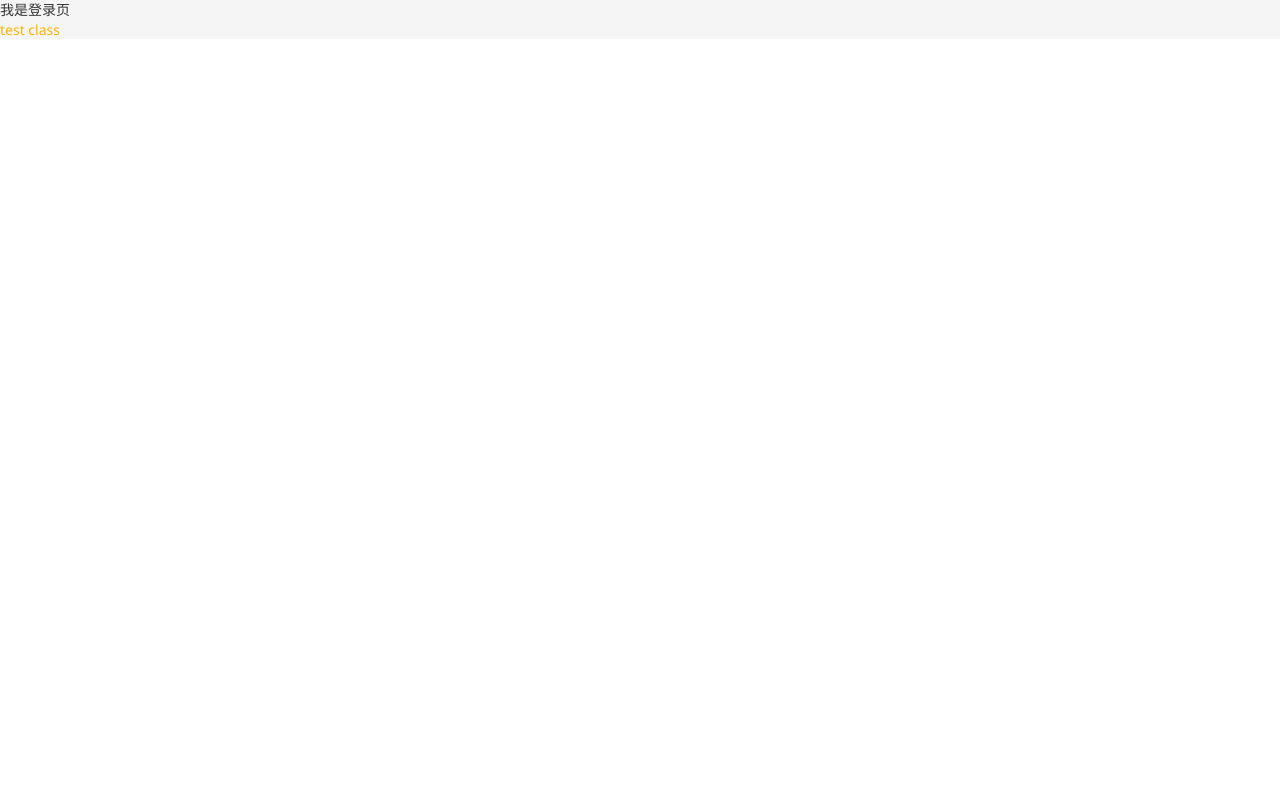
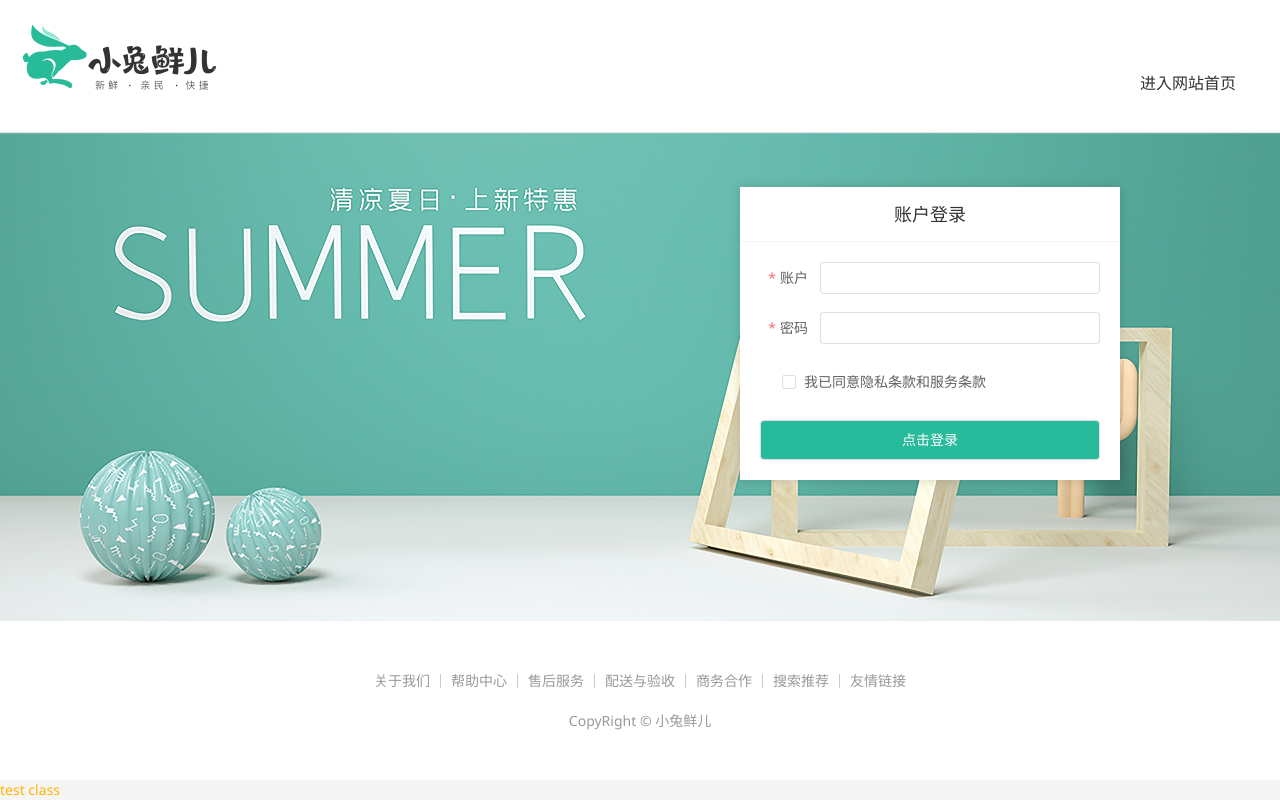
Before and after one commit to xxx349/XTXshopping, a Vue app: page /login in a window 1280 px wide. Built offline with nearby package versions, Linux system fonts and the light colour scheme; a small style sheet from the web is missing.

Commit message:
登陆页面实现

```diff
--- a/package.json
+++ b/package.json
@@ -14,6 +14,7 @@
     "axios": "^1.8.4",
     "element-plus": "^2.9.7",
     "pinia": "^3.0.1",
+    "pinia-plugin-persistedstate": "^4.2.0",
     "vue": "^3.5.13",
     "vue-router": "^4.5.0"
   },
--- /dev/null
+++ b/src/apis/user.js
@@ -0,0 +1,14 @@
+// 封装所有与用户相关的接口函数
+import httpInstance from "@/untils/http";
+
+// 登录接口
+ export const loginApi =({account,password})=>{
+  return httpInstance({
+    url:'/login'
+    ,method:'POST',
+    data:{
+      account,
+      password
+    }
+  })
+ }
--- a/src/main.js
+++ b/src/main.js
@@ -5,6 +5,9 @@
 
 import App from './App.vue'
 import router from './router'
+
+//引入pinia插件
+import piniaPluginPersistedstate from 'pinia-plugin-persistedstate'
 
 // 引入懒加载插件
 import { lazyPlugin } from './directives'
@@ -21,12 +24,20 @@
 
 const app = createApp(App)
 
+
+// 注册pinia
 app.use(createPinia())
+// 使用pinia插件
+const pinia = createPinia()
+app.use(pinia)
+// 注册持久化插件
+pinia.use(piniaPluginPersistedstate)
+
+
 app.use(router)
 
 // 懒加载插件使用
 app.use(lazyPlugin)
-
 // 全局使用
 app.use(componentPlugin)
 
--- /dev/null
+++ b/src/stores/user.js
@@ -0,0 +1,30 @@
+// 管理用户相关数据
+
+import { defineStore } from "pinia";
+import { ref } from "vue";
+import { loginApi } from "@/apis/user";
+
+export const useUserStore=defineStore('user',()=>{
+  // 定义管理用户数据的state
+  const userInfo=ref({})
+  // 当以获取接口的action函数
+  const getUserInfo=async({account,password})=>{
+    const res=await loginApi({account,password})
+    userInfo.value=res.result
+
+  }
+  // 退出时清除数据
+  const clearUserInfo=()=>{
+    userInfo.value={}
+  }
+  // 以对象的格式把state和action return
+  return {
+    getUserInfo,
+    userInfo,
+    clearUserInfo
+  }
+},
+//为了能够长时间持有数据，而不是刷新后就消失，即为了保持登陆状态
+{
+  persist: true  // 这里应该是 defineStore 的第二个参数
+})
--- a/src/untils/http.js
+++ b/src/untils/http.js
@@ -1,7 +1,10 @@
 // axios基础封装
 
 import axios from "axios"
-
+import { ElMessage } from 'element-plus'
+import 'element-plus/theme-chalk/el-message.css'
+import { useUserStore } from "@/stores/user"
+import router from "@/router"
 const httpInstance=axios.create({
   baseURL:'http://pcapi-xiaotuxian-front-devtest.itheima.net',
   timeout:15000
@@ -11,11 +14,33 @@
 
 // axios请求拦截器
 httpInstance.interceptors.request.use(config =>{
+
+  // 从pinia获取token数据
+  const userStore=useUserStore()
+  // 按照后端要求拼接token数据
+  const token=userStore.userInfo.token
+  if(token){
+    config.headers.Authorization=`Bearer ${token}`
+  }
   return config
 },e=>Promise.reject(e))
 
 // axios响应式拦截器
 httpInstance.interceptors.response.use(res => res.data, e => {
+  // 统一错误提示
+  ElMessage({
+    type:'warning',
+    message:e.response.data.message
+  })
+
+  // 401token失效处理
+  // 清除本地数据并跳转登录页
+  if(e.response.status===401){
+    const userStore=useUserStore()
+    userStore.clearUserInfo()
+    router.push('/login')
+  }
+
   return Promise.reject(e)
 })
 
--- a/src/views/Details/index.vue
+++ b/src/views/Details/index.vue
@@ -33,7 +33,7 @@
           </el-breadcrumb-item>
           <el-breadcrumb-item :to="{ path: `/category/sub/${goods.categories?.[0].id}` }">{{ goods.categories?.[0].name }}
           </el-breadcrumb-item>
-          <el-breadcrumb-item>抓绒保暖，毛毛虫子儿童运动鞋</el-breadcrumb-item>
+          <el-breadcrumb-item>{{ goods.name }}</el-breadcrumb-item>
         </el-breadcrumb>
       </div>
       <!-- 商品信息 -->
--- a/src/views/home/components/HomeCategory.vue
+++ b/src/views/home/components/HomeCategory.vue
@@ -8,8 +8,8 @@
   <div class="home-category">
     <ul class="menu">
       <li v-for="item in categorystore.categoryList" :key="item">
-        <RouterLink to="/">{{item.name}}</RouterLink>
-        <RouterLink v-for="i in item.children.slice(0,2)" :key="i" to="/">{{ i.name }}</RouterLink>
+        <RouterLink :to="`/category/${item.id}`">{{item.name}}</RouterLink>
+        <RouterLink v-for="i in item.children.slice(0,2)" :key="i" :to="`/category/sub/${i.id}`">{{ i.name }}</RouterLink>
         <!-- 弹层layer位置 -->
         <div class="layer">
           <h4>分类推荐 <small>根据您的购买或浏览记录推荐</small></h4>
--- a/src/views/login/index.vue
+++ b/src/views/login/index.vue
@@ -1,3 +1,355 @@
+<script setup>
+
+// 表单校验功能（账号+密码）
+import { ref } from 'vue';
+import { ElMessage } from 'element-plus'
+import 'element-plus/theme-chalk/el-message.css'
+import { useRouter } from 'vue-router';
+import { useUserStore } from '@/stores/user';
+const userStore=useUserStore()
+// 准备表单对象
+const form =ref({
+  account:''
+  ,password:'',
+  agree:false
+})
+
+// 准备规则对象
+const rules ={
+  account:[
+    {required:true,message:'用户名不能为空',trigger:'blur'}
+  ],
+  password:[
+    {required:true,message:'密码不能为空',trigger:'blur'},
+    {min:6,max:14,message:'密码长度为6-14个字符',trigger:'blur'}
+  ],
+  // 自定义
+  agree:[
+    {validator:(rule,value,callback)=>{
+      // 自定义校验逻辑，无论成功或失败都要调用callback
+      if (value) {
+        callback()
+      }else{
+        callback(new Error('请勾选协议'))
+      }
+    }}
+  ]
+}
+
+
+// 获取form实例做统一校验
+const formRef =ref(null)
+const router =  useRouter()
+const doLogin=()=>{
+// 调用实例方法
+
+formRef.value.validate(async (valid)=>{
+  const {account,password}=form.value
+  // valid:所有表单通过校验才为true
+
+  // 若通过才登陆成功
+  if(valid){
+    await userStore.getUserInfo({account,password})
+    // 提示用户
+    ElMessage({type:'success',message:'登录成功'})
+    // 跳转首页
+    router.replace({path:'/'})
+
+  }
+  else{
+
+  }
+
+})
+}
+
+</script>
+
+
+
+
 <template>
-  <div>我是登录页</div>
+  <div>
+    <header class="login-header">
+      <div class="container m-top-20">
+        <h1 class="logo">
+          <RouterLink to="/">小兔鲜</RouterLink>
+        </h1>
+        <RouterLink class="entry" to="/">
+          进入网站首页
+          <i class="iconfont icon-angle-right"></i>
+          <i class="iconfont icon-angle-right"></i>
+        </RouterLink>
+      </div>
+    </header>
+    <section class="login-section">
+      <div class="wrapper">
+        <nav>
+          <a href="javascript:;">账户登录</a>
+        </nav>
+        <div class="account-box">
+          <div class="form">
+            <el-form ref="formRef" :model="form" :rules="rules" label-position="right" label-width="60px"
+              status-icon>
+              <el-form-item prop="account" label="账户">
+                <el-input v-model="form.account"/>
+              </el-form-item>
+              <el-form-item prop="password" label="密码">
+                <el-input v-model="form.password"/>
+              </el-form-item>
+              <el-form-item label-width="22px" prop="agree">
+                <el-checkbox  size="large" v-model="form.agree">
+                  我已同意隐私条款和服务条款
+                </el-checkbox>
+              </el-form-item>
+              <el-button size="large" class="subBtn" @click="doLogin">点击登录</el-button>
+            </el-form>
+          </div>
+        </div>
+      </div>
+    </section>
+
+    <footer class="login-footer">
+      <div class="container">
+        <p>
+          <a href="javascript:;">关于我们</a>
+          <a href="javascript:;">帮助中心</a>
+          <a href="javascript:;">售后服务</a>
+          <a href="javascript:;">配送与验收</a>
+          <a href="javascript:;">商务合作</a>
+          <a href="javascript:;">搜索推荐</a>
+          <a href="javascript:;">友情链接</a>
+        </p>
+        <p>CopyRight &copy; 小兔鲜儿</p>
+      </div>
+    </footer>
+  </div>
 </template>
+
+<style scoped lang='scss'>
+.login-header {
+  background: #fff;
+  border-bottom: 1px solid #e4e4e4;
+
+  .container {
+    display: flex;
+    align-items: flex-end;
+    justify-content: space-between;
+  }
+
+  .logo {
+    width: 200px;
+
+    a {
+      display: block;
+      height: 132px;
+      width: 100%;
+      text-indent: -9999px;
+      background: url("@/assets/images/logo.png") no-repeat center 18px / contain;
+    }
+  }
+
+  .sub {
+    flex: 1;
+    font-size: 24px;
+    font-weight: normal;
+    margin-bottom: 38px;
+    margin-left: 20px;
+    color: #666;
+  }
+
+  .entry {
+    width: 120px;
+    margin-bottom: 38px;
+    font-size: 16px;
+
+    i {
+      font-size: 14px;
+      color: $xtxColor;
+      letter-spacing: -5px;
+    }
+  }
+}
+
+.login-section {
+  background: url('@/assets/images/login-bg.png') no-repeat center / cover;
+  height: 488px;
+  position: relative;
+
+  .wrapper {
+    width: 380px;
+    background: #fff;
+    position: absolute;
+    left: 50%;
+    top: 54px;
+    transform: translate3d(100px, 0, 0);
+    box-shadow: 0 0 10px rgba(0, 0, 0, 0.15);
+
+    nav {
+      font-size: 14px;
+      height: 55px;
+      margin-bottom: 20px;
+      border-bottom: 1px solid #f5f5f5;
+      display: flex;
+      padding: 0 40px;
+      text-align: right;
+      align-items: center;
+
+      a {
+        flex: 1;
+        line-height: 1;
+        display: inline-block;
+        font-size: 18px;
+        position: relative;
+        text-align: center;
+      }
+    }
+  }
+}
+
+.login-footer {
+  padding: 30px 0 50px;
+  background: #fff;
+
+  p {
+    text-align: center;
+    color: #999;
+    padding-top: 20px;
+
+    a {
+      line-height: 1;
+      padding: 0 10px;
+      color: #999;
+      display: inline-block;
+
+      ~a {
+        border-left: 1px solid #ccc;
+      }
+    }
+  }
+}
+
+.account-box {
+  .toggle {
+    padding: 15px 40px;
+    text-align: right;
+
+    a {
+      color: $xtxColor;
+
+      i {
+        font-size: 14px;
+      }
+    }
+  }
+
+  .form {
+    padding: 0 20px 20px 20px;
+
+    &-item {
+      margin-bottom: 28px;
+
+      .input {
+        position: relative;
+        height: 36px;
+
+        >i {
+          width: 34px;
+          height: 34px;
+          background: #cfcdcd;
+          color: #fff;
+          position: absolute;
+          left: 1px;
+          top: 1px;
+          text-align: center;
+          line-height: 34px;
+          font-size: 18px;
+        }
+
+        input {
+          padding-left: 44px;
+          border: 1px solid #cfcdcd;
+          height: 36px;
+          line-height: 36px;
+          width: 100%;
+
+          &.error {
+            border-color: $priceColor;
+          }
+
+          &.active,
+          &:focus {
+            border-color: $xtxColor;
+          }
+        }
+
+        .code {
+          position: absolute;
+          right: 1px;
+          top: 1px;
+          text-align: center;
+          line-height: 34px;
+          font-size: 14px;
+          background: #f5f5f5;
+          color: #666;
+          width: 90px;
+          height: 34px;
+          cursor: pointer;
+        }
+      }
+
+      >.error {
+        position: absolute;
+        font-size: 12px;
+        line-height: 28px;
+        color: $priceColor;
+
+        i {
+          font-size: 14px;
+          margin-right: 2px;
+        }
+      }
+    }
+
+    .agree {
+      a {
+        color: #069;
+      }
+    }
+
+    .btn {
+      display: block;
+      width: 100%;
+      height: 40px;
+      color: #fff;
+      text-align: center;
+      line-height: 40px;
+      background: $xtxColor;
+
+      &.disabled {
+        background: #cfcdcd;
+      }
+    }
+  }
+
+  .action {
+    padding: 20px 40px;
+    display: flex;
+    justify-content: space-between;
+    align-items: center;
+
+    .url {
+      a {
+        color: #999;
+        margin-left: 10px;
+      }
+    }
+  }
+}
+
+.subBtn {
+  background: $xtxColor;
+  width: 100%;
+  color: #fff;
+}
+</style>
```
Also changed, not shown: src/apis/textapi.js (deleted, +0 -7 lines), src/views/layout/components/LayoutHeader.vue (+19 -5 lines), 1 other file (tests, documents, lock files or other folders).
